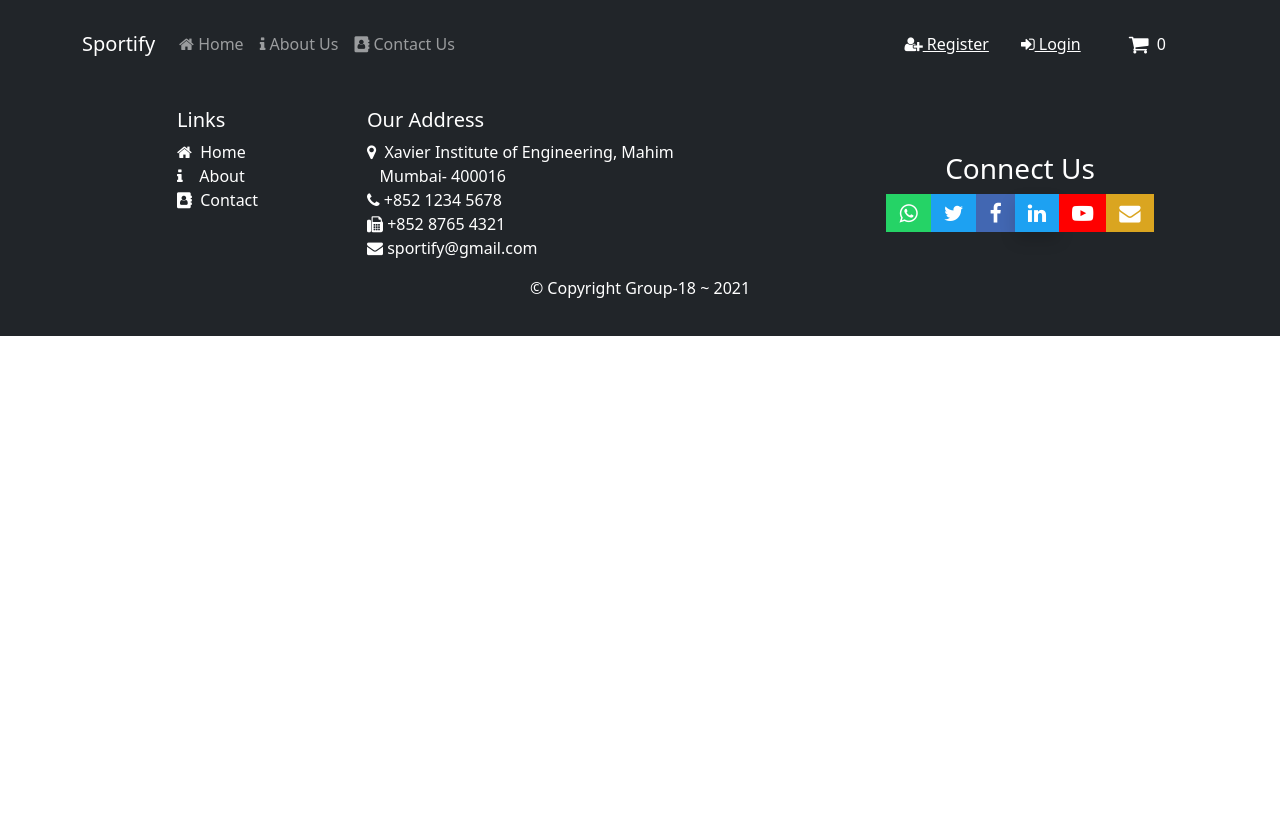
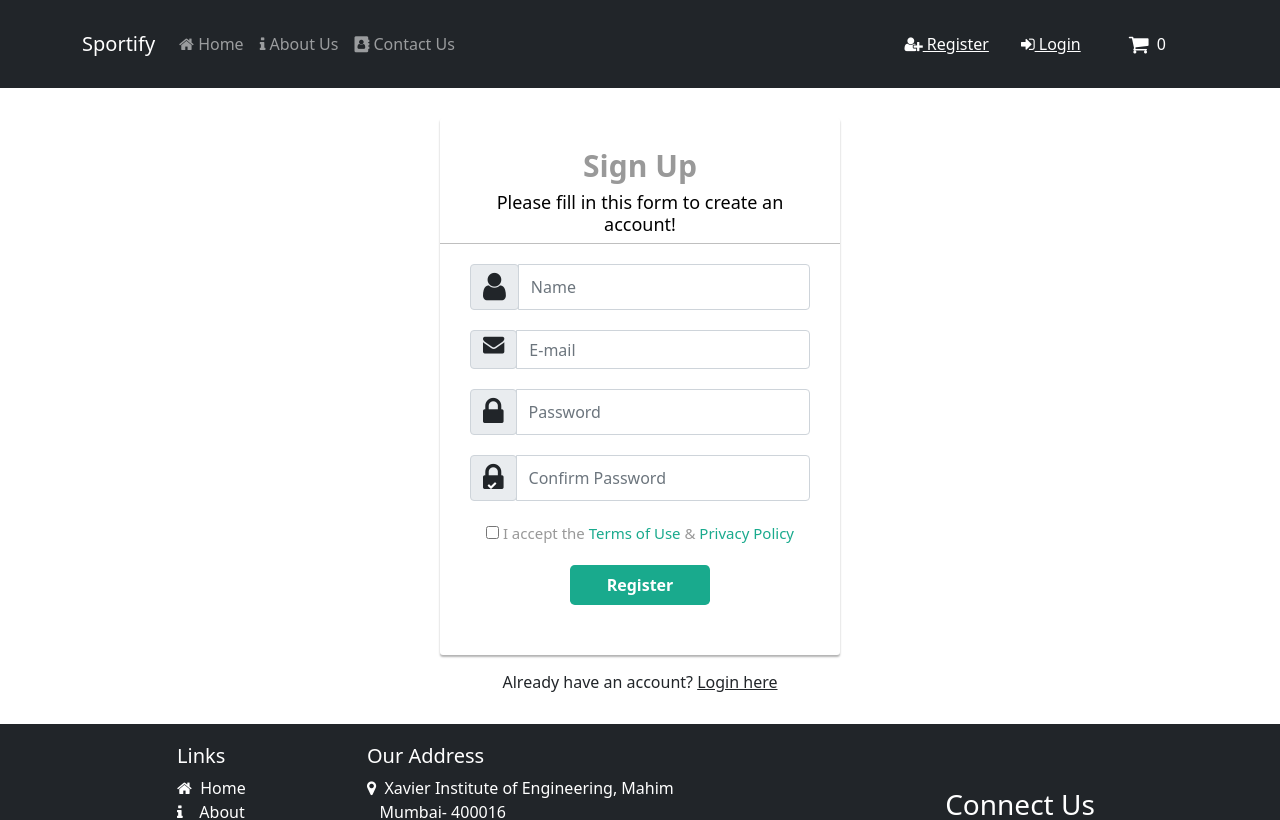
Before and after one commit to pratikbhadane24/Sportify-in-ReactJS, a React (Create React App) app in the folder client/: page /register in a window 1280 px wide. Shown: the top 820 px of the page. Built offline with nearby package versions, Linux system fonts and the light colour scheme.

Commit message:
added the registration form

```diff
--- a/client/src/App.js
+++ b/client/src/App.js
@@ -7,6 +7,8 @@ import Homescreen from "./screens/Homescreen";
 import ProductDesScreen from "./screens/ProductDesScreen";
 import Footer from "./components/Footer";
 import Cartscreen from "./screens/Cartscreen";
+import Registerscreen from "./screens/Registerscreen";
+import Loginscreen from "./screens/Loginscreen";
 
 function App() {
   return (
@@ -17,6 +19,8 @@ function App() {
         <Route path="/" component={Homescreen} exact />
         <Route path="/product/:id" component={ProductDesScreen} />
         <Route path="/cart" component={Cartscreen} />
+        <Route path="/register" component={Registerscreen} />
+        <Route path="/login" component={Loginscreen} />
       </BrowserRouter>
       <Footer />
     </div>
--- a/client/src/components/Navbar.js
+++ b/client/src/components/Navbar.js
@@ -49,7 +49,7 @@ export default function Navbar() {
               </a>
             </span>
             <span className="navbar-text p-3">
-              <a href="/">
+              <a href="/login">
                 <span className="fa fa-sign-in" aria-hidden="true"></span> Login
               </a>
             </span>
--- a/client/src/index.css
+++ b/client/src/index.css
@@ -104,3 +104,90 @@ p {
   background-color: white !important;
 }
 /* Footer ENDs Here */
+
+/* Registration Page START */
+.form-control {
+  font-size: 15px;
+}
+.form-control,
+.form-control:focus,
+.input-group-text {
+  border-color: #e1e1e1;
+}
+.form-control,
+.btn {
+  border-radius: 3px;
+}
+.signup-form {
+  width: 400px;
+  margin: 0 auto;
+  padding: 30px 0;
+}
+.signup-form form {
+  color: #999;
+  border-radius: 3px;
+  margin-bottom: 15px;
+  background: #fff;
+  box-shadow: 0px 2px 2px rgba(0, 0, 0, 0.3);
+  padding: 30px;
+}
+.signup-form h2 {
+  color: #333;
+  font-weight: bold;
+  margin-top: 0;
+}
+.signup-form hr {
+  margin: 0 -30px 20px;
+}
+.signup-form .form-group {
+  margin-bottom: 20px;
+}
+.signup-form label {
+  font-weight: normal;
+  font-size: 15px;
+}
+.signup-form .form-control {
+  min-height: 38px;
+  box-shadow: none !important;
+}
+.signup-form .input-group-addon {
+  max-width: 42px;
+  text-align: center;
+}
+.signup-form .btn,
+.signup-form .btn:active {
+  font-size: 16px;
+  font-weight: bold;
+  background: #19aa8d !important;
+  border: none;
+  min-width: 140px;
+}
+.signup-form .btn:hover,
+.signup-form .btn:focus {
+  background: #179b81 !important;
+}
+.signup-form a {
+  color: #fff;
+  text-decoration: underline;
+}
+.signup-form a:hover {
+  text-decoration: none;
+}
+.signup-form form a {
+  color: #19aa8d;
+  text-decoration: none;
+}
+.signup-form form a:hover {
+  text-decoration: underline;
+}
+.signup-form .fa-envelope {
+  height: 25px;
+}
+.signup-form .fa-check {
+  color: #fff;
+  left: 17px;
+  top: 25px;
+  font-size: 10px;
+  position: absolute;
+}
+/* Registration Page ENDS */
--- /dev/null
+++ b/client/src/screens/Loginscreen.js
@@ -0,0 +1,9 @@
+import React from 'react'
+
+export default function Loginscreen() {
+    return (
+        <div>
+            <h1>Login here bitch</h1>
+        </div>
+    )
+}
--- /dev/null
+++ b/client/src/screens/Registerscreen.js
@@ -0,0 +1,128 @@
+import React, { useState } from "react";
+
+export default function Registerscreen() {
+  const [name, setname] = useState("");
+  const [email, setemail] = useState("");
+
+  const [password, setpassword] = useState("");
+  const [cpassword, setcpassword] = useState("");
+
+  const register = (e) => {
+    e.preventDefault();
+    const user = {
+      name: name,
+      email: email,
+      password: password,
+    };
+    if (password == cpassword) {
+    } else {
+      alert("The passwords don't match.");
+    }
+  };
+
+  return (
+    <div className="signup-form">
+      <form onSubmit={register}>
+        <h4>Sign Up</h4>
+        <h1 className="text-center">
+          Please fill in this form to create an account!
+        </h1>
+        <hr />
+        <div className="form-group">
+          <div className="input-group">
+            <div className="input-group-prepend">
+              <span className="input-group-text">
+                <span className="fa fa-user fa-2x"></span>
+              </span>
+            </div>
+            <input
+              type="text"
+              placeholder="Name"
+              className="form-control"
+              value={name}
+              required
+              onChange={(e) => {
+                setname(e.target.value);
+              }}
+            />
+          </div>
+        </div>
+        <div className="form-group">
+          <div className="input-group">
+            <div className="input-group-prepend">
+              <span className="input-group-text">
+                <i className="fa fa-envelope fa-lg"></i>
+              </span>
+            </div>
+            <input
+              type="email"
+              placeholder="E-mail"
+              className="form-control"
+              value={name}
+              required
+              onChange={(e) => {
+                setemail(e.target.value);
+              }}
+            />
+          </div>
+        </div>
+        <div className="form-group">
+          <div className="input-group">
+            <div className="input-group-prepend">
+              <span className="input-group-text">
+                <i className="fa fa-lock fa-2x"></i>
+              </span>
+            </div>
+            <input
+              type="password"
+              placeholder="Password"
+              className="form-control"
+              value={password}
+              required
+              onChange={(e) => {
+                setpassword(e.target.value);
+              }}
+            />
+          </div>
+        </div>
+        <div className="form-group">
+          <div className="input-group">
+            <div className="input-group-prepend">
+              <span className="input-group-text">
+                <i className="fa fa-lock fa-2x"></i>
+                <i className="fa fa-check fa-4x"></i>
+              </span>
+            </div>
+            <input
+              type="password"
+              placeholder="Confirm Password"
+              className="form-control"
+              value={cpassword}
+              required
+              onChange={(e) => {
+                setcpassword(e.target.value);
+              }}
+            />
+          </div>
+        </div>
+        <div className="form-group">
+          <label className="form-check-label">
+            <input type="checkbox" required="required" /> I accept the{" "}
+            <a href="#">Terms of Use</a> &amp; <a href="#">Privacy Policy</a>
+          </label>
+        </div>
+        <div className="form-group">
+          <button type="submit" className="btn btn-primary btn-lg">
+            Register
+          </button>
+        </div>
+      </form>
+      <div className="text-center">
+        Already have an account?{" "}
+        <a className="text-dark" href="/login">
+          Login here
+        </a>
+      </div>
+    </div>
+  );
+}
```
